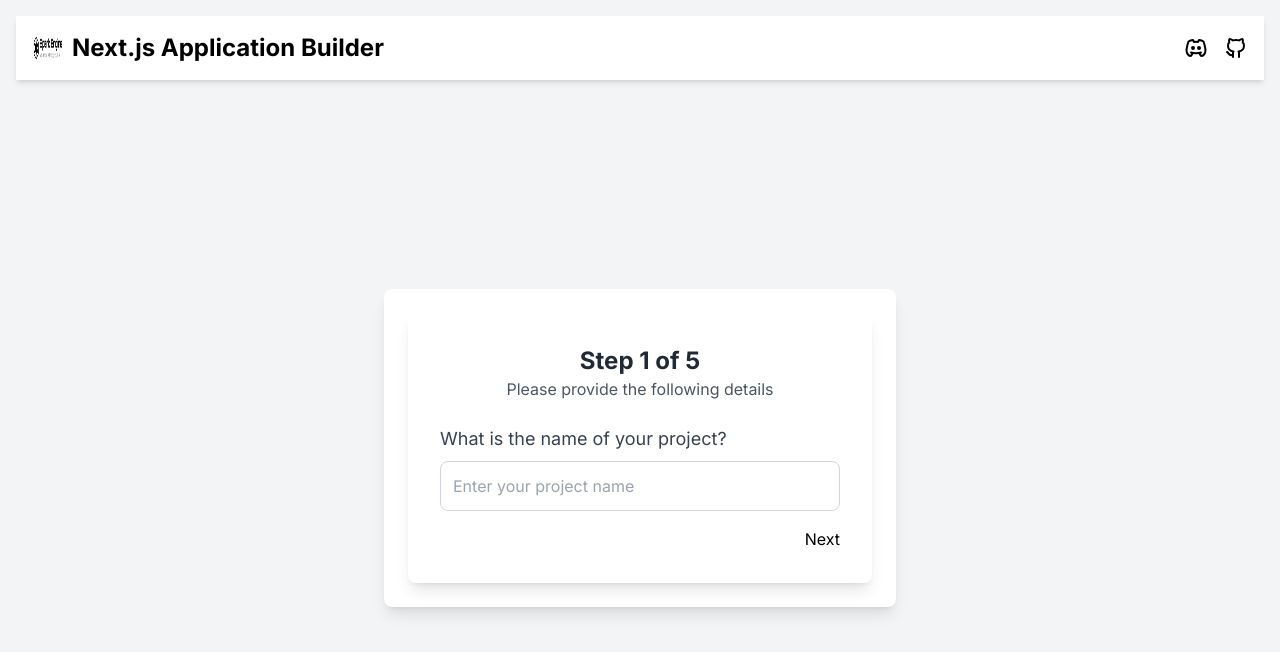
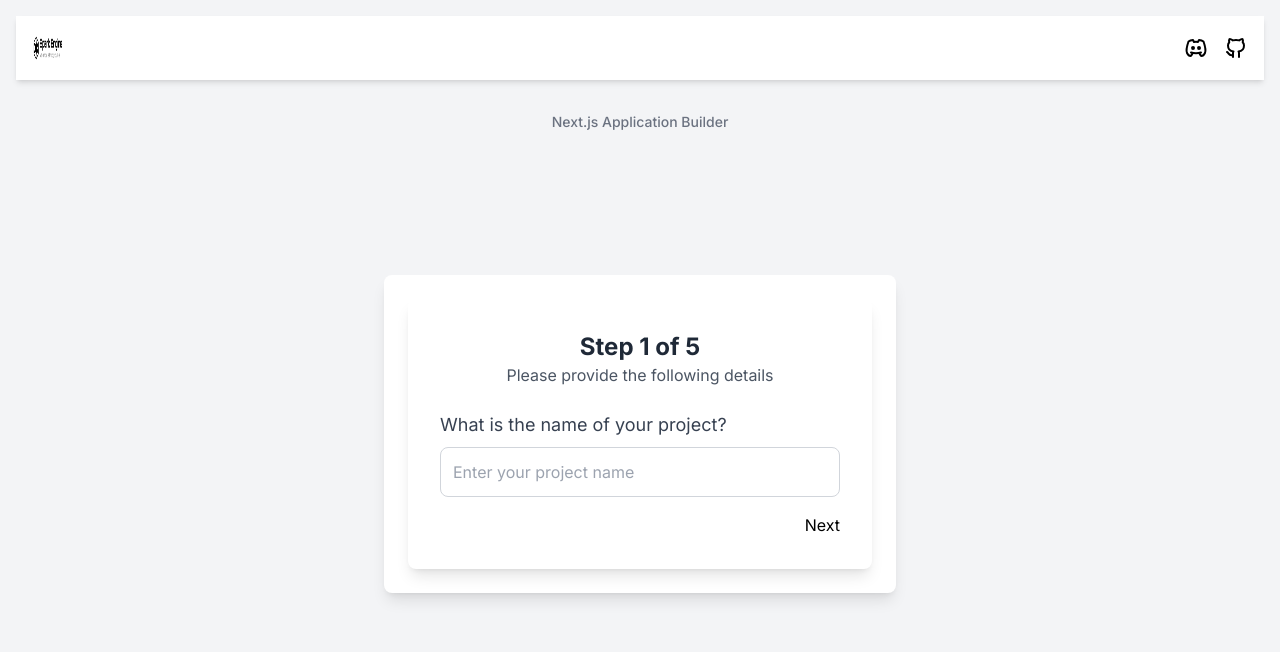
Before and after one commit to spark-engine-opensource-projects/fullstack-nextjs-app-generator, a Next.js app: page / in a window 1280 px wide. Shown: the top 652 px of the page. Built offline with nearby package versions, Linux system fonts and the light colour scheme.

Commit message:
Update page.js

```diff
--- a/app/page.js
+++ b/app/page.js
@@ -29,19 +29,18 @@ export default function Home() {
             <header className="w-full flex items-center justify-between p-4 bg-white shadow-md mb-8">
                 <div className="flex items-center">
                     <img src="/logo.png" alt="Logo" className="h-8 w-8 mr-2" />
-                    <h1 className="text-2xl font-bold">Next.js Application Builder</h1>
                 </div>
                 <div className="flex space-x-4">
-                    <a href="https://discord.com" target="_blank" rel="noopener noreferrer">
+                    <a href="https://discord.gg/VAQA5c32jM" target="_blank" rel="noopener noreferrer">
                         <IconBrandDiscord size={24} />
                     </a>
-                    <a href="https://github.com" target="_blank" rel="noopener noreferrer">
+                    <a href="https://github.com/spark-engine-opensource-projects" target="_blank" rel="noopener noreferrer">
                         <IconBrandGithub size={24} />
                     </a>
                 </div>
             </header>
-
-            <main className="flex-grow flex items-center justify-center w-full">
+            <h1 className="text-sm font-medium text-gray-500">Next.js Application Builder</h1>
+            <main className="flex-grow flex items-center justify-center w-full mb-12">
                 <div className="bg-white p-6 rounded-lg shadow-lg w-full max-w-lg">
                     {!isFormComplete ? (
                         <MultiStepForm onComplete={handleFormComplete} />
```
